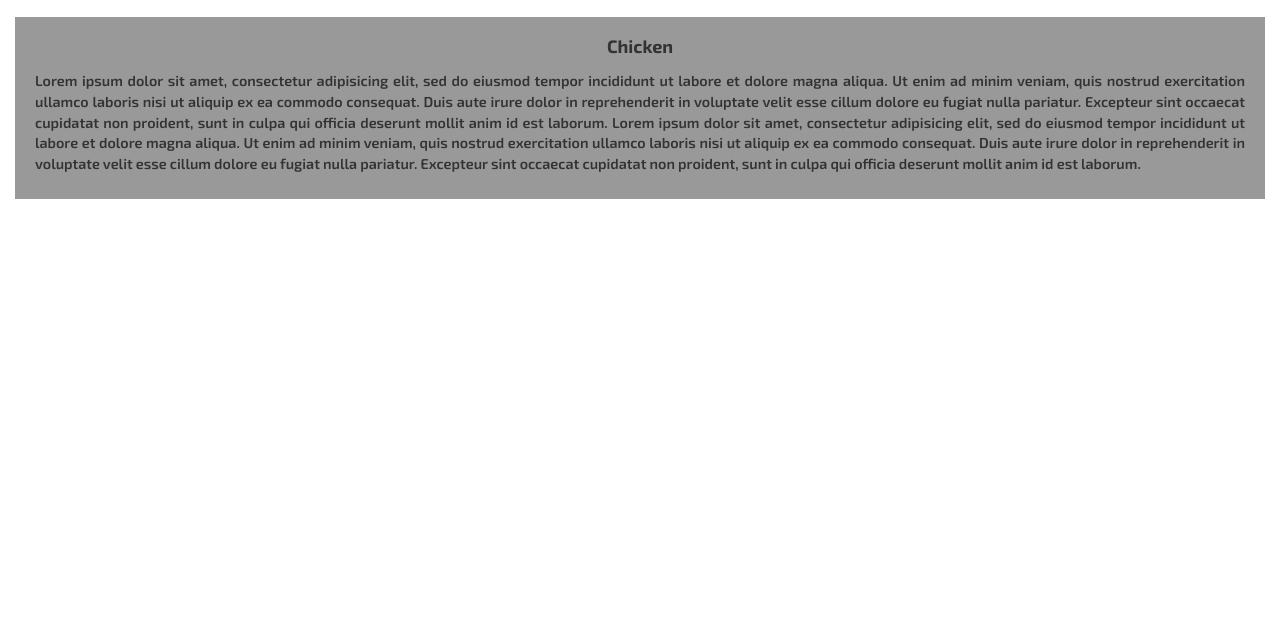
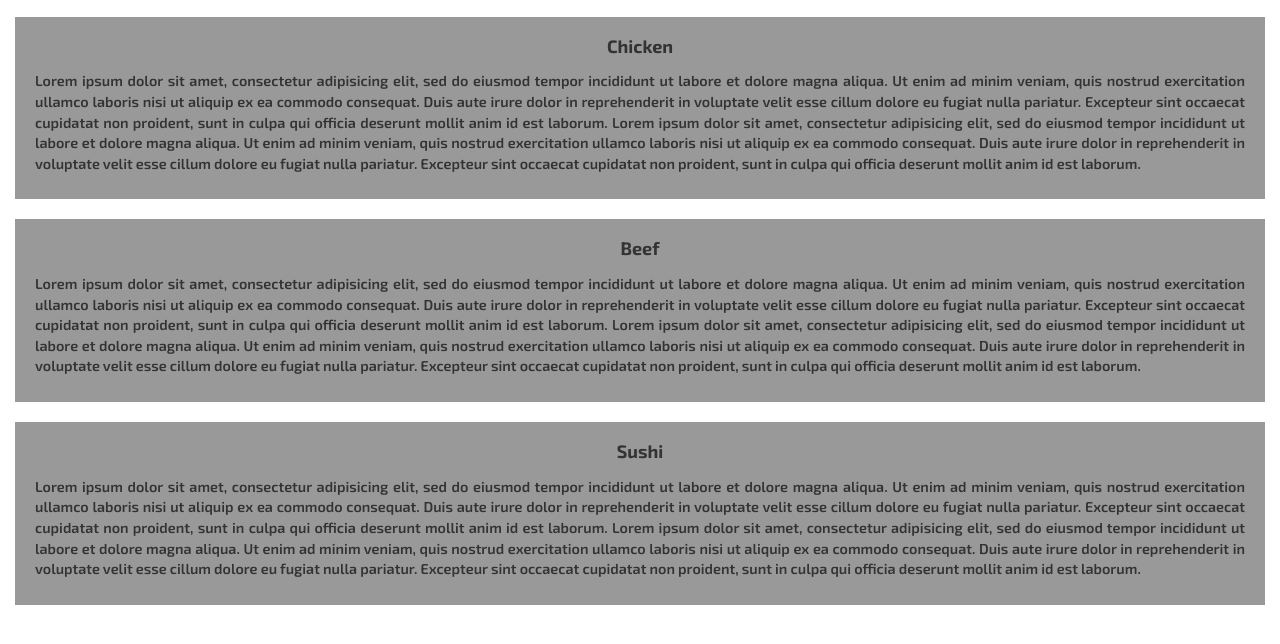
Before and after one commit to TAdithyaD/AssignmentM3, a plain HTML site: page index.html in a window 1280 px wide. Shown: the part 144-788 px from the top of the page. Drawn offline with Linux system fonts and the light colour scheme; a script that the page names is missing.

Commit message:
Update index.html

```diff
--- a/index.html
+++ b/index.html
@@ -58,6 +58,41 @@
          proident, sunt in culpa qui officia deserunt mollit anim id est laborum.
        </p>
      </div>
+     <div class="col-md-12 col-sm-12 col-xs-12 menu-item">
+       <h4 class="menu-title text-center">Beef</h4>
+       <p class="text-justify">
+         Lorem ipsum dolor sit amet, consectetur adipisicing elit, sed do eiusmod
+         tempor incididunt ut labore et dolore magna aliqua. Ut enim ad minim veniam,
+         quis nostrud exercitation ullamco laboris nisi ut aliquip ex ea commodo
+         consequat. Duis aute irure dolor in reprehenderit in voluptate velit esse
+         cillum dolore eu fugiat nulla pariatur. Excepteur sint occaecat cupidatat non
+         proident, sunt in culpa qui officia deserunt mollit anim id est laborum.
+         Lorem ipsum dolor sit amet, consectetur adipisicing elit, sed do eiusmod
+         tempor incididunt ut labore et dolore magna aliqua. Ut enim ad minim veniam,
+         quis nostrud exercitation ullamco laboris nisi ut aliquip ex ea commodo
+         consequat. Duis aute irure dolor in reprehenderit in voluptate velit esse
+         cillum dolore eu fugiat nulla pariatur. Excepteur sint occaecat cupidatat non
+         proident, sunt in culpa qui officia deserunt mollit anim id est laborum.
+       </p>
+     </div>
+
+     <div class="col-md-12 col-sm-12 col-xs-12 menu-item">
+       <h4 class="menu-title text-center">Sushi</h4>
+       <p class="text-justify">
+         Lorem ipsum dolor sit amet, consectetur adipisicing elit, sed do eiusmod
+         tempor incididunt ut labore et dolore magna aliqua. Ut enim ad minim veniam,
+         quis nostrud exercitation ullamco laboris nisi ut aliquip ex ea commodo
+         consequat. Duis aute irure dolor in reprehenderit in voluptate velit esse
+         cillum dolore eu fugiat nulla pariatur. Excepteur sint occaecat cupidatat non
+         proident, sunt in culpa qui officia deserunt mollit anim id est laborum.
+         Lorem ipsum dolor sit amet, consectetur adipisicing elit, sed do eiusmod
+         tempor incididunt ut labore et dolore magna aliqua. Ut enim ad minim veniam,
+         quis nostrud exercitation ullamco laboris nisi ut aliquip ex ea commodo
+         consequat. Duis aute irure dolor in reprehenderit in voluptate velit esse
+         cillum dolore eu fugiat nulla pariatur. Excepteur sint occaecat cupidatat non
+         proident, sunt in culpa qui officia deserunt mollit anim id est laborum.
+       </p>
+     </div>
    </div>
  </div>
 </section>
```
